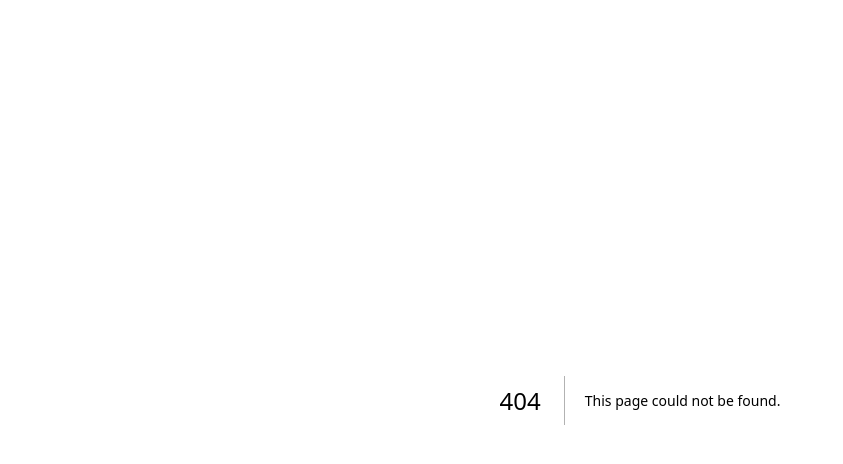
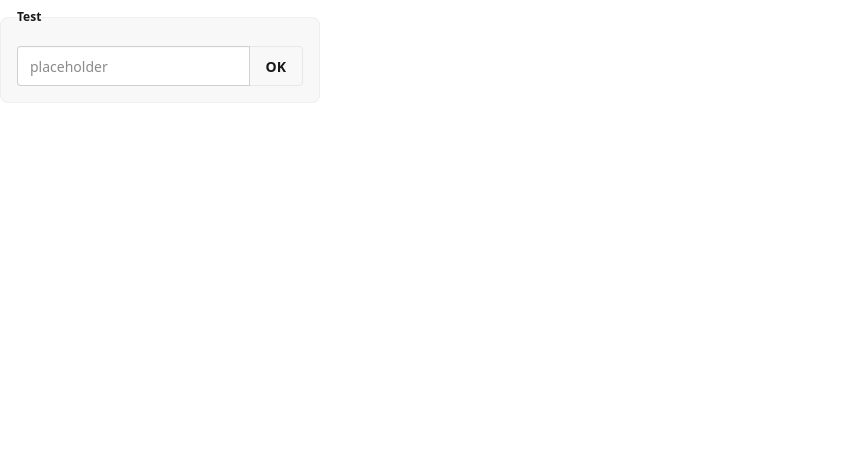
Before and after one commit to 46768/bd-git, a Next.js app: page /test in a window 1280 px wide. Before the commit this address had no page. Shown: the top 464 px of the page, without its empty margins (0-843 px from the left). Built offline with nearby package versions, Linux system fonts and the light colour scheme.

Commit message:
feat: InputField ui input component

```diff
--- /dev/null
+++ b/src/app/test/page.tsx
@@ -0,0 +1,19 @@
+"use client";
+
+import InputField from "@/components/ui/input/InputField";
+
+export default function Test() {
+	return (
+		<div>
+			<main>
+				<div>
+					<InputField
+						onClick={()=>{}}
+						legend="Test"
+						buttonText="OK"
+					/>
+				</div>
+			</main>
+		</div>
+	);
+}
--- a/src/components/ui/input/InputField.tsx
+++ b/src/components/ui/input/InputField.tsx
@@ -1 +1,25 @@
-export default function InputField() {}
+import { MouseEventHandler } from "react";
+
+export default function InputField({
+	onClick,
+
+	legend,
+	buttonText,
+	placeholder = "placeholder",
+}: Readonly<{
+	onClick: MouseEventHandler<HTMLButtonElement>,
+
+	legend: string,
+	buttonText: string,
+	placeholder?: string,
+}>) {
+	return (
+		<fieldset className="fieldset bg-base-200 border border-base-300 rounded-box p-4 w-xs">
+			<legend className="fieldset-legend">{legend}</legend>
+			<div className="join">
+				<input className="input join-item" placeholder={placeholder}/>
+				<button className="btn join-item" onClick={onClick}>{buttonText}</button>
+			</div>
+		</fieldset>
+	);
+}
```
